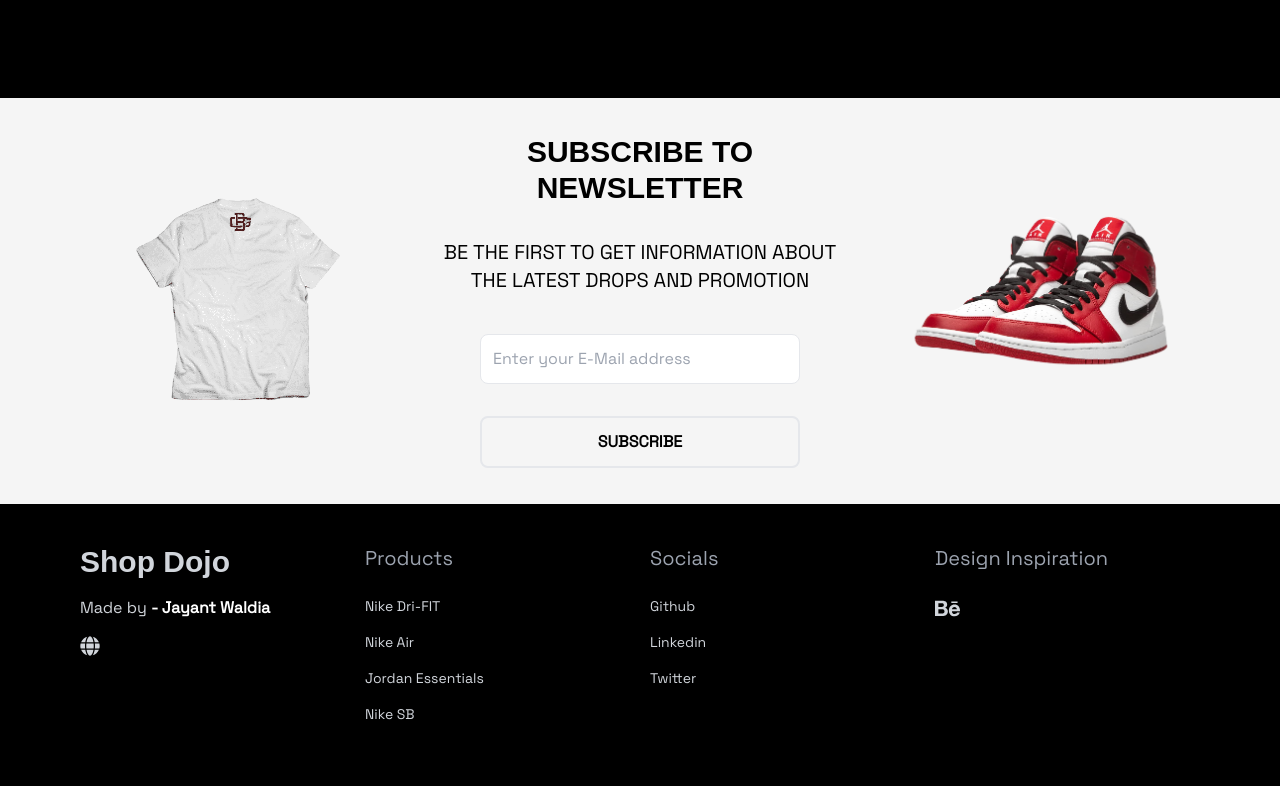
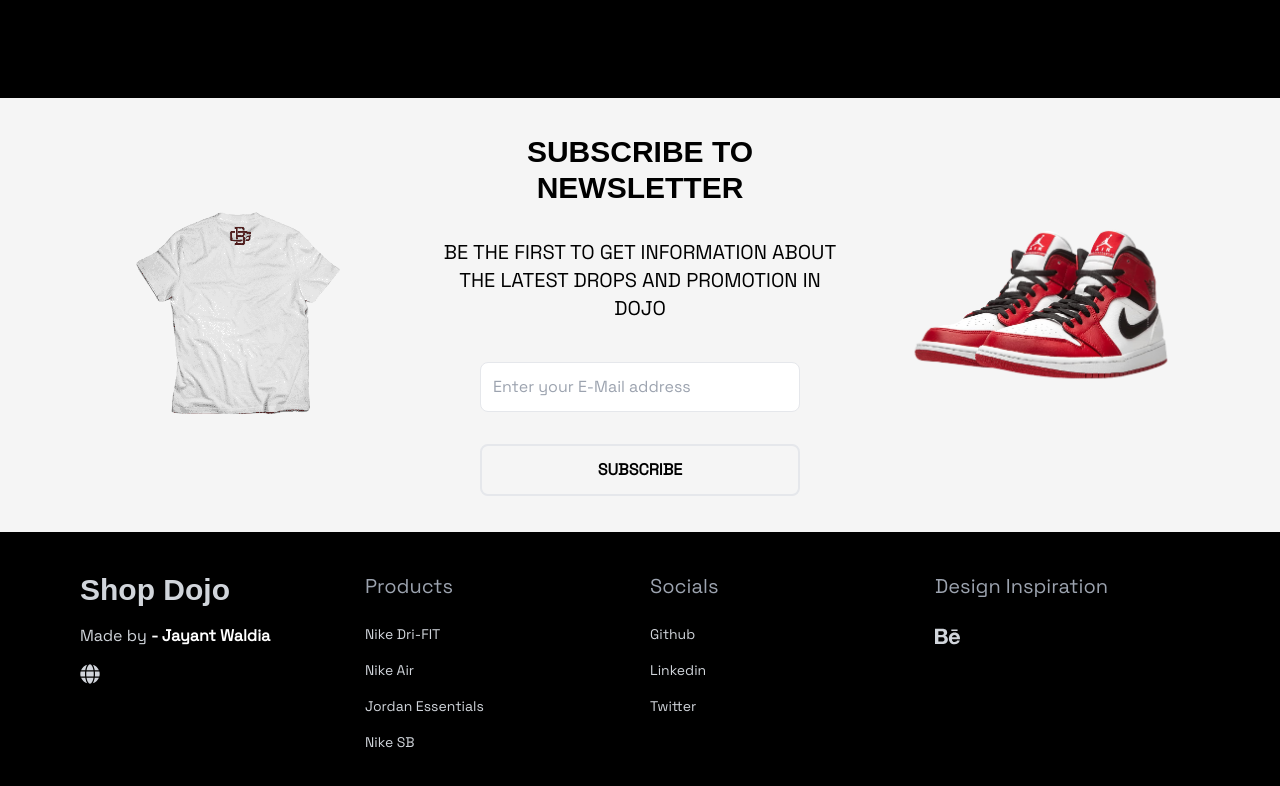
Before and after one commit to jayantwaldia24/Dojo-Shop, a React (Create React App) app: page / in a window 1280 px wide. Shown: the part 2610-3396 px from the top of the page. Built offline with nearby package versions, Linux system fonts and the light colour scheme; a web font is replaced by a local one.

Commit message:
git test ubuntu

```diff
--- a/src/components/Newsletter.js
+++ b/src/components/Newsletter.js
@@ -15,7 +15,7 @@
             SUBSCRIBE TO NEWSLETTER
           </p>
           <p className="text-xl">
-            BE THE FIRST TO GET INFORMATION ABOUT THE LATEST DROPS AND PROMOTION
+            BE THE FIRST TO GET INFORMATION ABOUT THE LATEST DROPS AND PROMOTION IN DOJO
           </p>
           <div className="mx-auto mt-10 w-[80%] grid grid-cols-1 justify-center">
             <input
```
